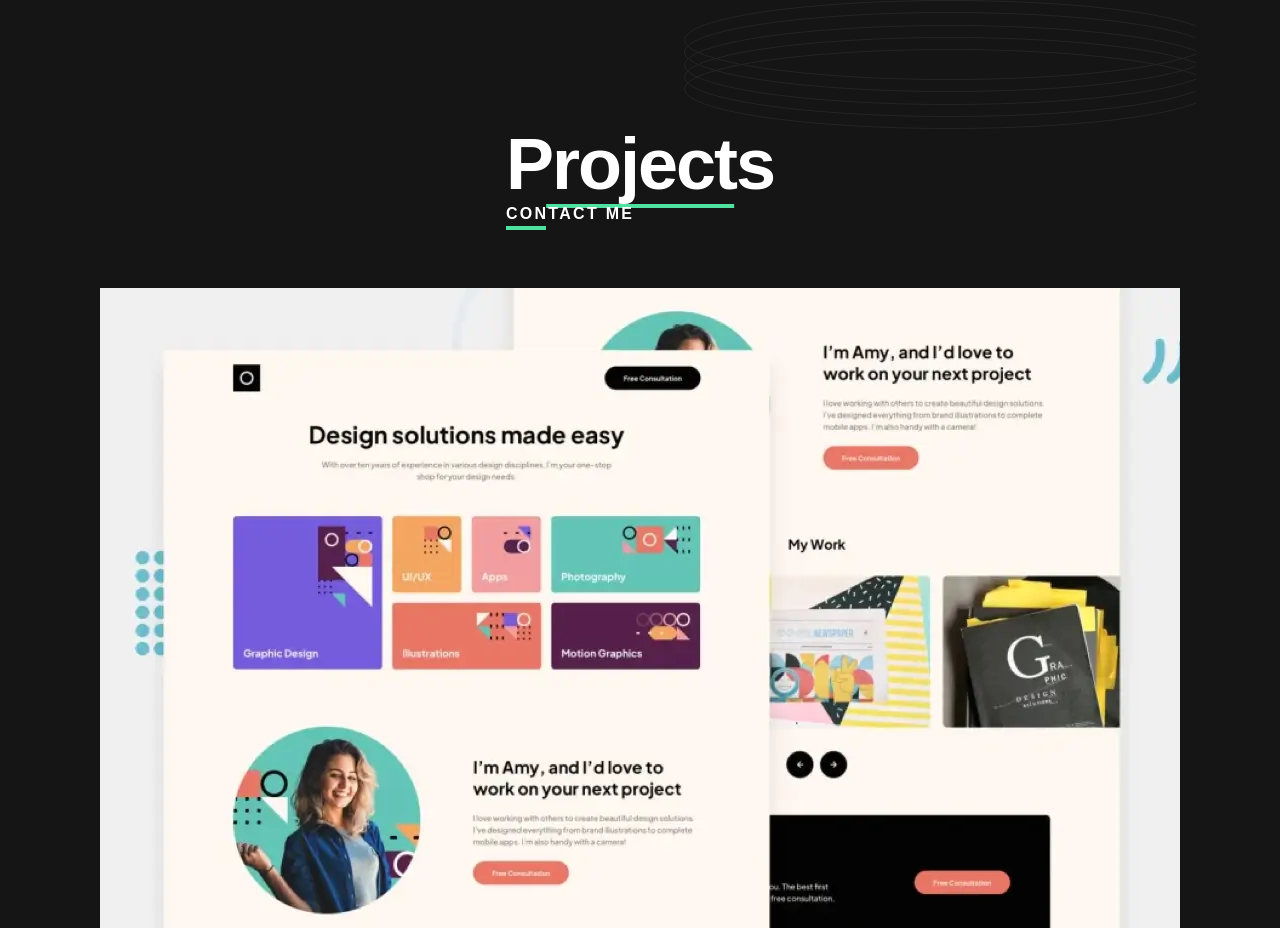
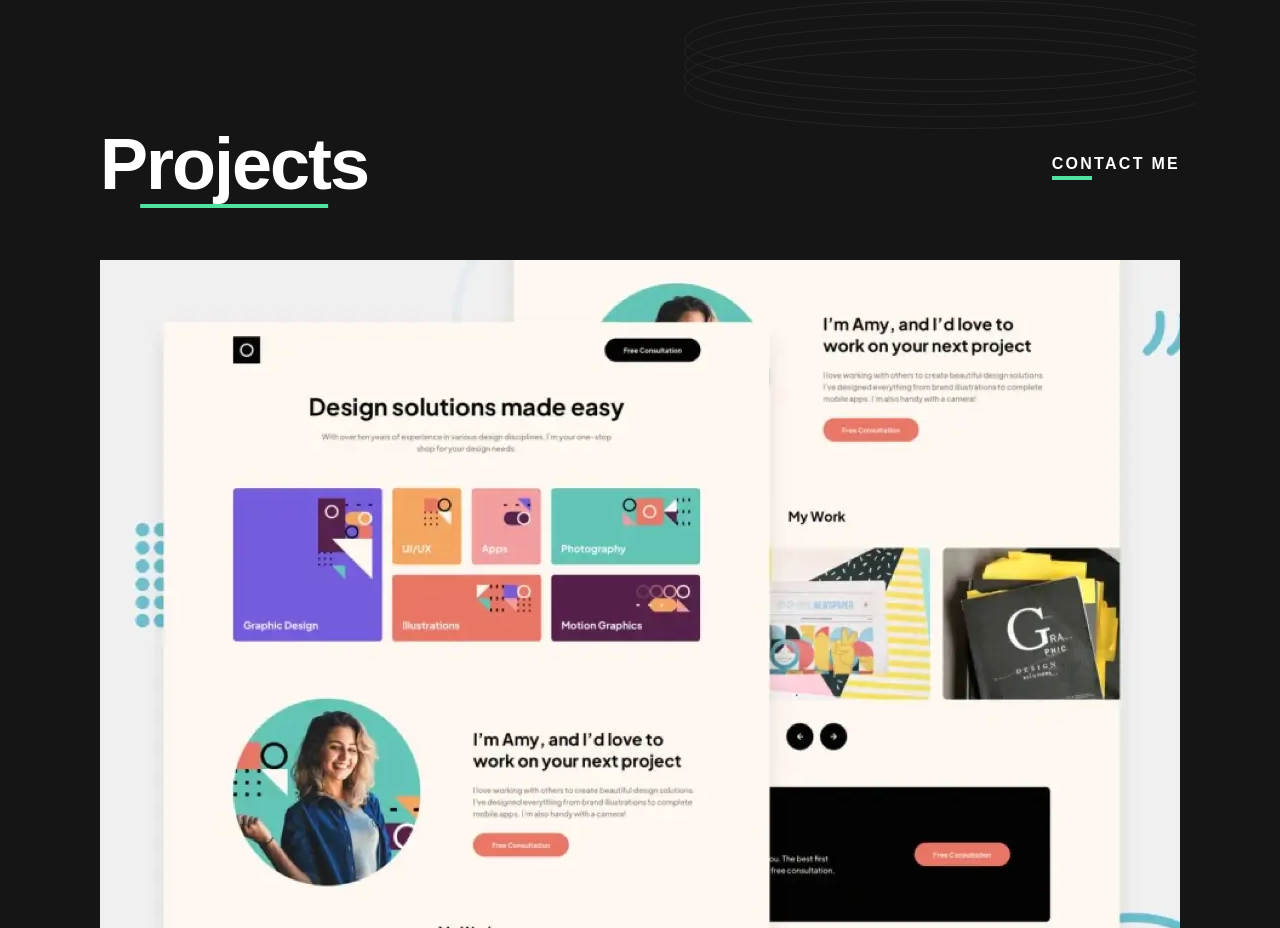
Before and after one commit to Hcmwebs/single-page-dev-portifolio, a React (Vite) app: page / in a window 1280 px wide. Shown: the part 1100-2028 px from the top of the page. Built offline with nearby package versions, Linux system fonts and the light colour scheme.

Commit message:
created, indexed and imported Flex-styled compo
Signed-off-by: Heze <64218603+Hcmwebs@users.noreply.github.com>

```diff
--- a/src/components/Projects.jsx
+++ b/src/components/Projects.jsx
@@ -1,19 +1,20 @@
 import React from 'react'
 import { projects } from '../data/Data'
 import { SingleProject } from './index'
-import { StyledTitle, StyledLink, StyledSection } from '../styles'
+import { StyledTitle, StyledLink, StyledSection, StyledFlex } from '../styles'
 
 const Projects = () => {
 	return (
 		<StyledSection>
-			<div>
+			<StyledFlex jc='space-between' align='center'>
 				<StyledTitle>
 					<h2>Projects</h2>
 				</StyledTitle>
 				<StyledLink href='#' target='_blank' rel='noopener noreferrer'>
 					contact me
 				</StyledLink>
-			</div>
+			</StyledFlex>
+
 			<div className='items'>
 				{projects.map((project) => {
 					return <SingleProject key={project.id} {...project} />
--- /dev/null
+++ b/src/styles/Flex.styled.jsx
@@ -0,0 +1,9 @@
+import styled from 'styled-components'
+
+const StyledFlex = styled.div`
+	width: 100%;
+	display: flex;
+	justify-content: ${({ jc }) => jc};
+	align-items: ${({ align }) => align};
+`
+export default StyledFlex
--- a/src/styles/index.jsx
+++ b/src/styles/index.jsx
@@ -10,10 +10,12 @@ import StyledTitle from './Title.styled'
 import StyledLink from './Link.styled'
 import StyledMain from './Main.styled'
 import StyledSection from './Section.styled'
+import StyledFlex from './Flex.styled'
 
 export {
 	GlobalStyles,
 	Container,
+	StyledFlex,
 	StyledRings,
 	StyledCircle,
 	theme,
```
